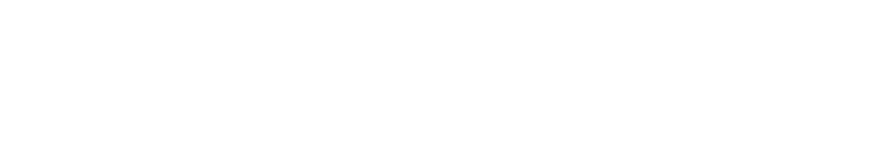
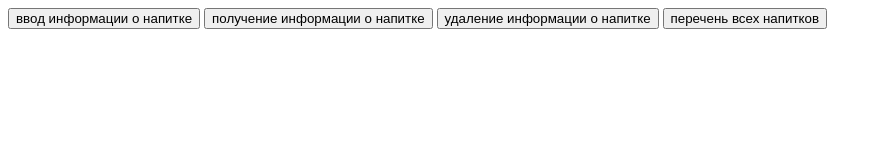
Before and after one commit to IvanDam73/IT_DZ, a plain HTML site: page MOOD/index.html in a window 1280 px wide. Shown: the whole page, without its empty margins (0-882 px from the left). Drawn offline with Linux system fonts and the light colour scheme.

Commit message:
Add files via upload

```diff
--- a/MOOD/index.html
+++ b/MOOD/index.html
@@ -4,10 +4,14 @@
     <meta charset="UTF-8">
     <meta http-equiv="X-UA-Compatible" content="IE=edge">
     <meta name="viewport" content="width=device-width, initial-scale=1.0">
-    <title>MOOD</title>
+    <title>DRINKS</title>
 </head>
 <body>
+    <button onclick="enterInfo()">ввод информации о напитке</button>
+    <button>получение информации о напитке</button>
+    <button>удаление информации о напитке</button>
+    <button>перечень всех напитков</button>
 
-    <script src="script.js"></script>
+<script src="script.js"></script>
 </body>
 </html>
```
